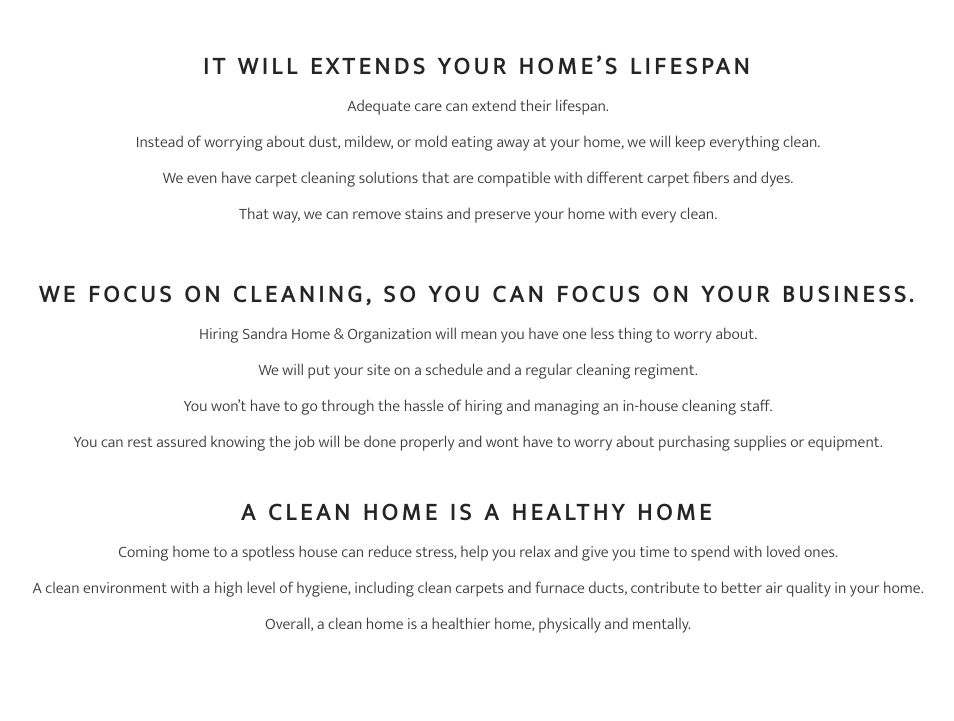
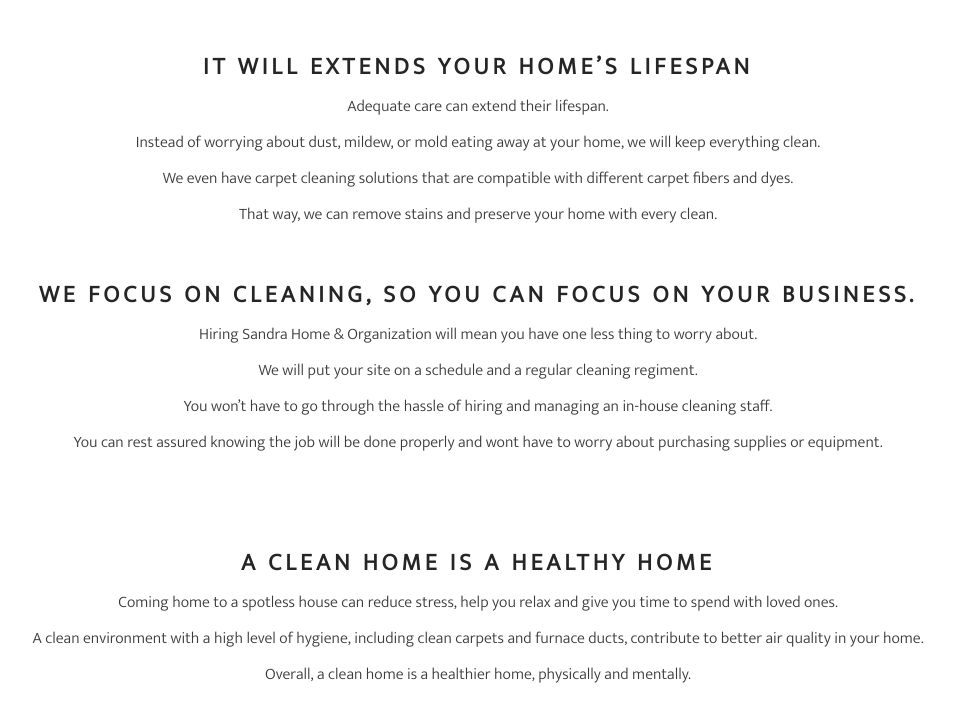
Before and after one commit to JoaoHigino/SandraHomeOrganization, a plain HTML site: page index.html in a window 1280 px wide. Shown: the part 3949-4670 px from the top of the page, without its empty margins (162-1116 px from the left). Before the commit the page ends 4634 px from the top, so only its background shows below. Drawn offline with Linux system fonts and the light colour scheme.

Commit message:
Fix margin bottom on right about heading

```diff
--- a/assets/css/style.css
+++ b/assets/css/style.css
@@ -4,6 +4,7 @@
 html {
     scroll-behavior: smooth;
 }
+
 /* margin top */
 * {
     margin-top: 0.5rem;
@@ -111,7 +112,7 @@ h2 {
     width: 100%;
     line-height: 20px;
     clear: both;
-    margin-bottom: 50px;
+    margin-bottom: 100px;
     text-align: center;
 }
 
@@ -173,7 +174,6 @@ footer>p {
 @media screen and (max-width:1200px) {
     #working-with-us {
         width: 65%;
-
         margin: 0 auto;
     }
 
@@ -187,7 +187,6 @@ footer>p {
     #left-about,
     #right-about {
         width: 100%;
-
         padding: 0;
     }
 
```
